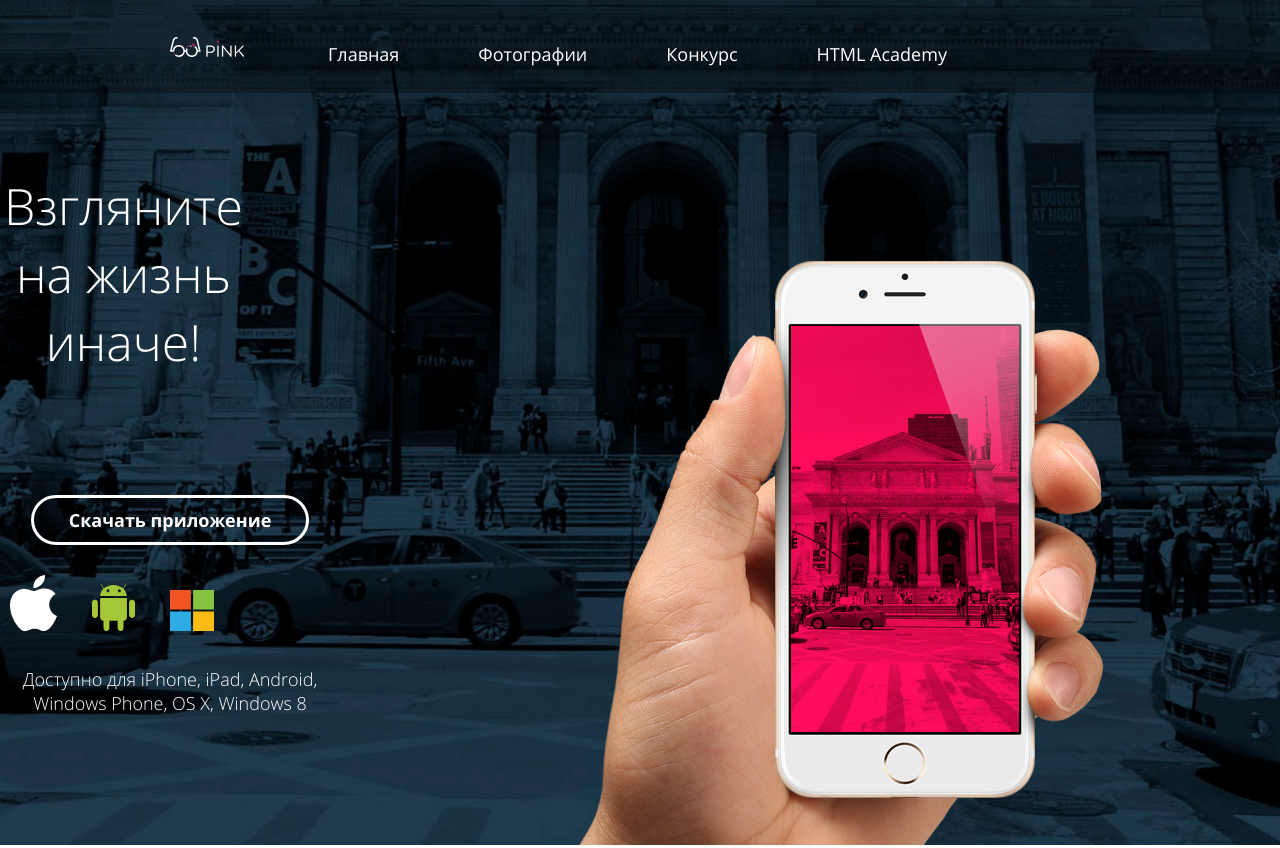
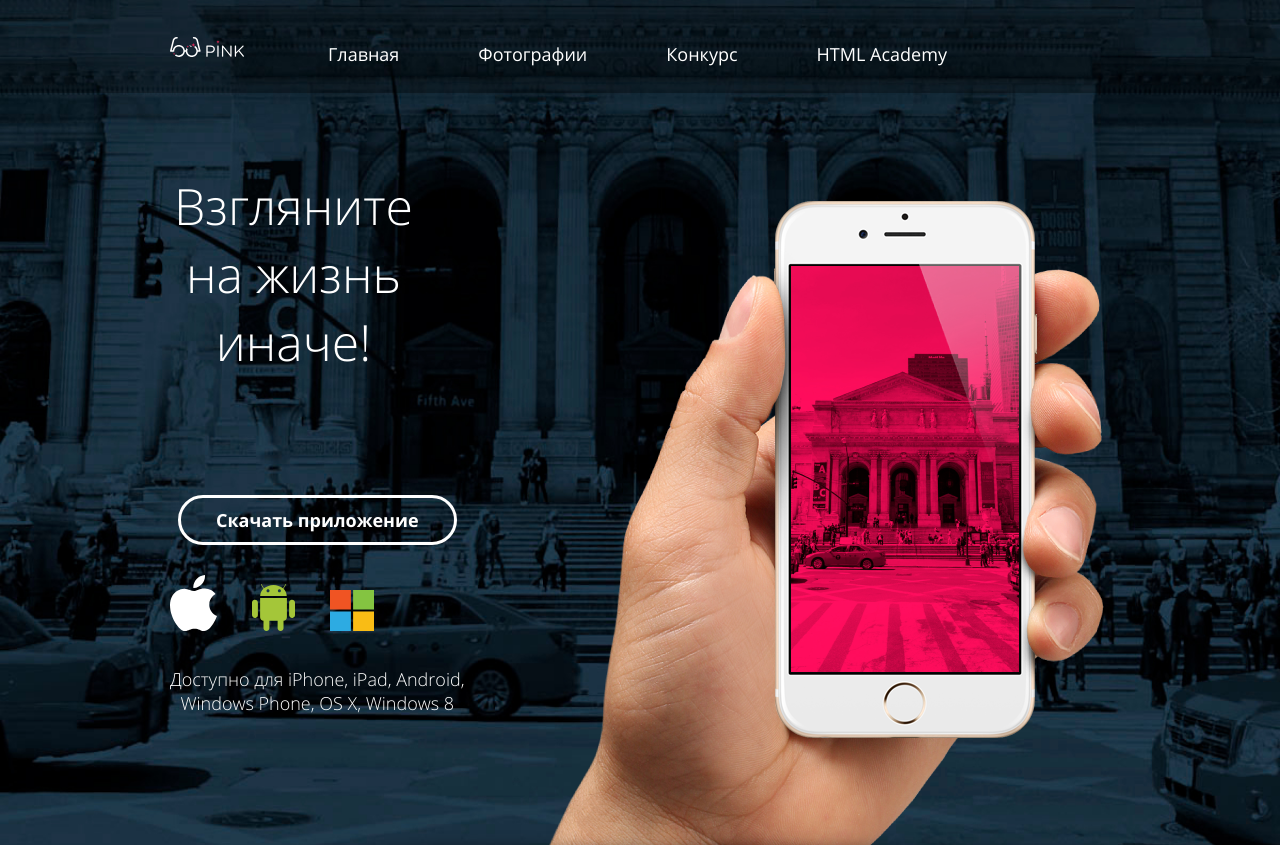
Before and after one commit to vryzhkova/1620049-pink-22, a website: page source/index.html in a window 1280 px wide. Shown: the top 848 px of the page. Drawn offline with nearby package versions, Linux system fonts and the light colour scheme; files that its build step writes are made by us from their sources.

Commit message:
Декоративные элементы главной страницы Правки

```diff
--- a/source/index.html
+++ b/source/index.html
@@ -61,11 +61,12 @@
         </nav>
       </div>
 
-      <section class="app">
+      <section class="app container">
         <h2 class="visually-hidden">Ссылка на приложение</h2>
+        <div class="app__content-wrapper">
           <p class="app__title">Взгляните на жизнь иначе!</p>
           <div class="app__download">
-          <div class="app__wrapper container">
+            <div class="app__wrapper">
               <a
                 class="button app-button"
                 href="https://www.apple.com/ru/app-store/"
@@ -73,7 +74,9 @@
                 Скачать приложение
               </a>
               <div class="app__list">
-              <a href="https://www.apple.com/ru/app-store/" class="download-app"
+                <a
+                  href="https://www.apple.com/ru/app-store/"
+                  class="download-app"
                   ><img
                     src="img/app/apple-logo.svg"
                     width="47"
@@ -101,6 +104,7 @@
                 Доступно для iPhone, iPad, Android,<br />
                 Windows Phone, OS X, Windows 8
               </p>
+            </div>
           </div>
         </div>
       </section>
--- a/source/sass/blocks/app.scss
+++ b/source/sass/blocks/app.scss
@@ -1,6 +1,6 @@
 .app {
   background-image: url("../img/header/phone-screen.png");
-  background-position: 0 110px;
+  background-position: 5px 160px;
   background-size: 320px 286px;
   background-repeat: no-repeat;
   padding-top: 29px;
@@ -29,7 +29,6 @@
 }
 
 .app__download {
-  background-color: $app-download;
   text-align: center;
   padding-top: 30px;
 }
@@ -59,8 +58,12 @@
 @media (min-width: $tablet-width) {
   .app {
     background-image: url("../img/header/phone-screen-tablet.png");
-    background-position: 220px 168px;
+    background-position: 14px 116px;
     background-size: 660px 545px;
+  }
+
+  .app__content-wrapper {
+    width: 300px;
   }
 
   .app__download {
@@ -85,7 +88,7 @@
 @media (min-width: $desktop-width) {
   .app {
     background-image: url("../img/header/phone-screen-desktop.png");
-    background-position: 220px 168px;
+    background-position: 60px 108px;
     background-size: 1050px 645px;
   }
 
--- a/source/sass/blocks/page-header.scss
+++ b/source/sass/blocks/page-header.scss
@@ -1,11 +1,11 @@
 .page-header {
   position: relative;
-  background-image: url("../img/header/back-desktop.jpg");
+  background-image: url("../img/header/back-mobile.jpg");
   background-repeat: no-repeat;
-  background-size: cover;
+  background-size: 100% 767px;
   color: $text-header;
   margin: 0 auto;
-  background-color: rgba(0, 0, 0, 0.3);
+  background-color: $app-download;
 }
 
 .page-header__logo-wrapper {
@@ -49,6 +49,11 @@
 }
 
 @media (min-width: $tablet-width) {
+  .page-header {
+    background-image: url("../img/header/back-tablet.jpg");
+    background-size: 100% 1010px;
+  }
+
   .page-header__logo-wrapper {
     padding-top: 27px;
     padding-bottom: 43px;
@@ -65,6 +70,11 @@
 }
 
 @media (min-width: $desktop-width) {
+  .page-header {
+    background-image: url("../img/header/back-desktop.jpg");
+    background-size: 100% 1010px;
+  }
+
   .page-header__main-nav-wrap {
     background-color: rgba(0, 0, 0, 0.3);
   }
```
Also changed, not shown: source/img/header/back-mobile.jpg (added), source/img/header/back-tablet.jpg (added). Lines whose indentation alone changed are shown as unchanged.
